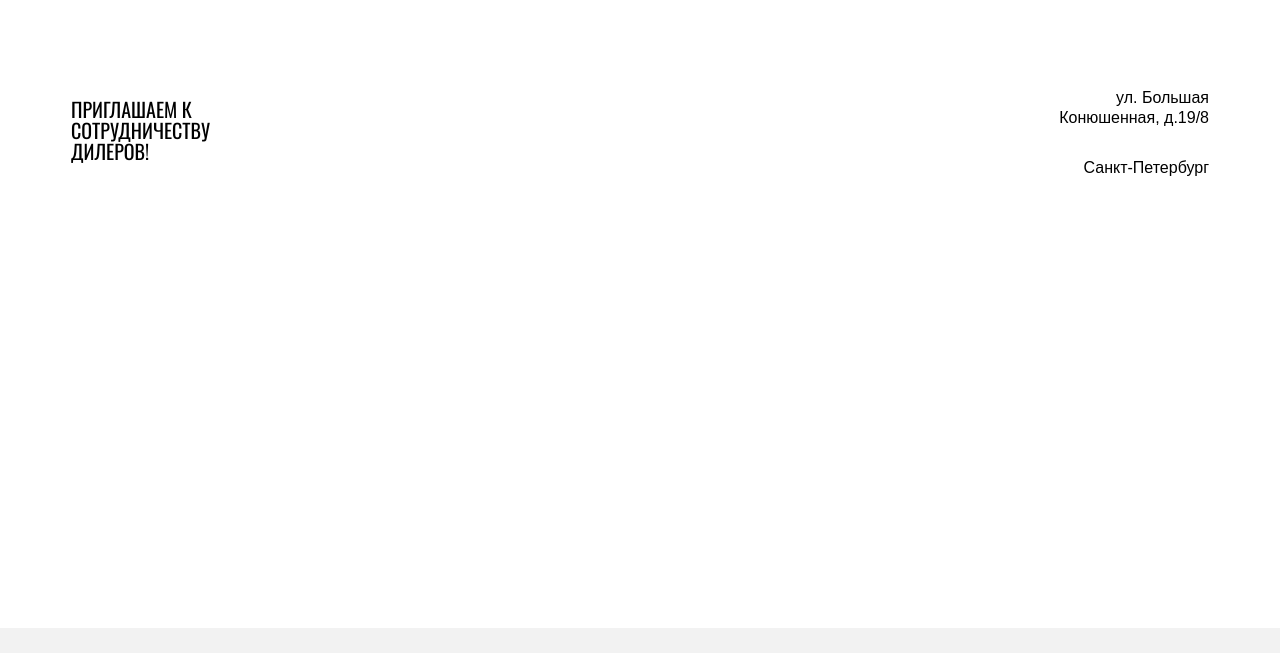
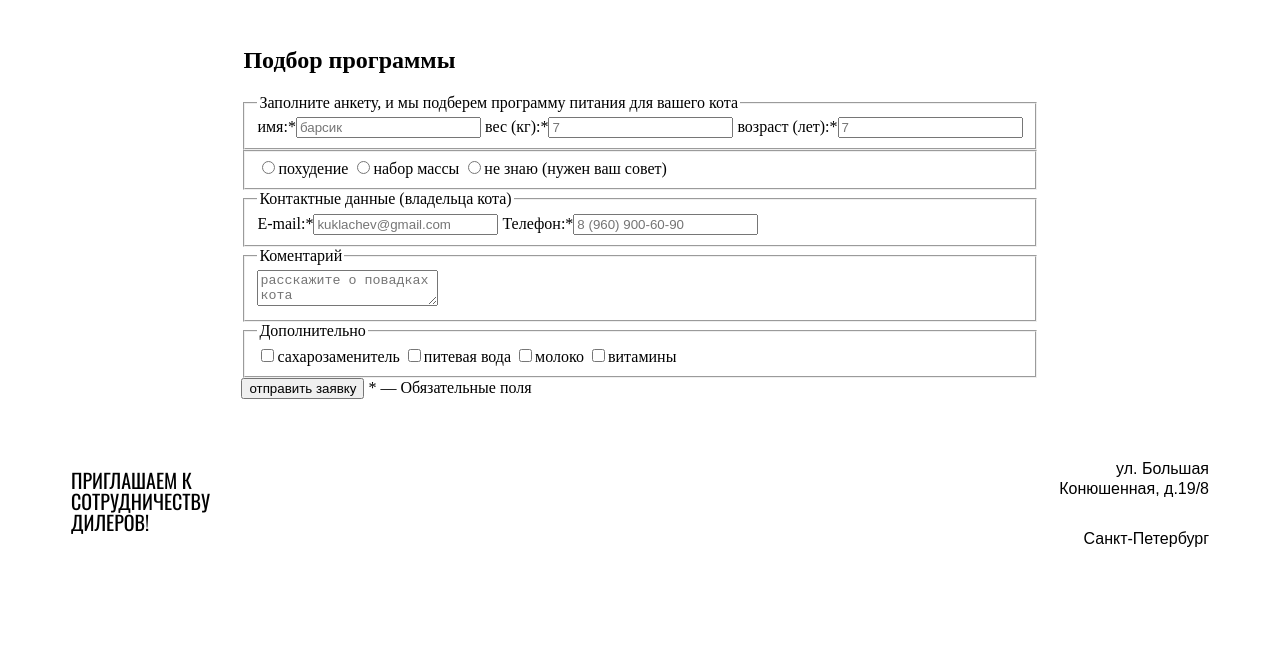
Before and after one commit to IdanHealy/Cat-Energy, a website: page source/form.html in a window 1280 px wide. Shown: the part 79-732 px from the top of the page. Drawn offline with nearby package versions, Linux system fonts and the light colour scheme; files that its build step writes are made by us from their sources.

Commit message:
Update form.html

```diff
--- a/source/form.html
+++ b/source/form.html
@@ -23,6 +23,41 @@
       </div>
     </header>
     <main>
+
+      <form>
+    <legend><h2>Подбор программы</h2></legend>
+    <fieldset>
+      <legend>Заполните анкету, и мы подберем
+        программу питания для вашего кота</legend>
+        <label>имя:*<input type="name" placeholder="барсик"></label>
+        <label>вес (кг):*<input type="number" placeholder="7"></label>
+        <label>возраст (лет):*<input type="number" placeholder="7"></label>
+    </fieldset>
+    <fieldset>
+      <label><input type="radio">похудение</label>
+      <label><input type="radio">набор массы</label>
+      <label><input type="radio">не знаю (нужен ваш совет)</label>
+    </fieldset>
+    <fieldset>
+      <legend>Контактные данные (владельца кота)</legend>
+      <label>E-mail:*<input type="email" placeholder="kuklachev@gmail.com"></label>
+      <label>Телефон:*<input type="tel" placeholder="8 (960) 900-60-90"></label>
+    </fieldset>
+    <fieldset>
+      <legend>Коментарий</legend>
+      <textarea placeholder="расскажите о повадках кота"></textarea>
+    </fieldset>
+    <fieldset>
+      <legend>Дополнительно</legend>
+      <label><input type="checkbox" value="сахарозаменитель">сахарозаменитель</label>
+      <label><input type="checkbox" value="питевая вода">питевая вода</label>
+      <label><input type="checkbox" value="молоко">молоко</label>
+      <label><input type="checkbox" value="витамины">витамины</label>
+    </fieldset>
+    <button type="submit">отправить заявку</button>
+    <span>* — Обязательные поля</span>
+  </form>
+
       <div class="page-adress-and-map-wrapper">
       <div class="main-page__adress">
         <h4>Приглашаем к сотрудничеству дилеров!</h4>
@@ -37,7 +72,6 @@
     </div>
   </div>
 </main>
-    </main>
     <footer>
       <div class="footer_wrapper">
         <h1 class="page-footer__h1">cat<span>energy</span></h1>
```
